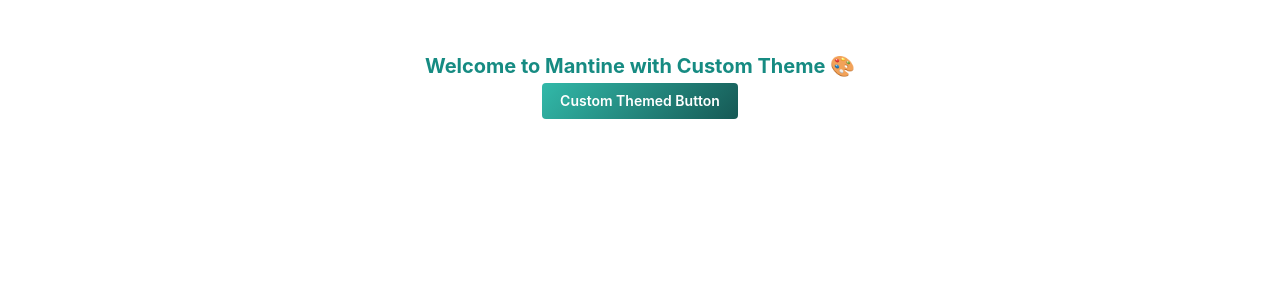
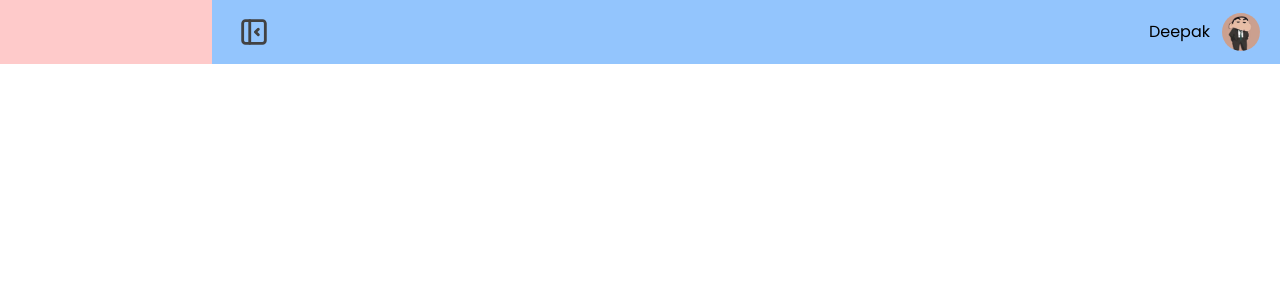
Before and after one commit to deepakdey412/Hospital-Management-System, a React (Create React App) app in the folder FRONTEND/hms-frontend/: page / in a window 1280 px wide. Shown: the top 300 px of the page. Built offline with nearby package versions, Linux system fonts and the light colour scheme.

Commit message:
Update frontend

```diff
--- a/FRONTEND/hms-frontend/package.json
+++ b/FRONTEND/hms-frontend/package.json
@@ -10,6 +10,7 @@
     "@mantine/hooks": "^8.3.6",
     "@mantine/modals": "^8.3.6",
     "@mantine/notifications": "^8.3.6",
+    "@tabler/icons-react": "^3.35.0",
     "@tailwindcss/cli": "^4.1.16",
     "@testing-library/dom": "^10.4.1",
     "@testing-library/jest-dom": "^6.9.1",
--- a/FRONTEND/hms-frontend/public/index.html
+++ b/FRONTEND/hms-frontend/public/index.html
@@ -24,6 +24,11 @@
       work correctly both with client-side routing and a non-root public URL.
       Learn how to configure a non-root public URL by running `npm run build`.
     -->
+
+      <link rel="preconnect" href="https://fonts.googleapis.com">
+<link rel="preconnect" href="https://fonts.gstatic.com" crossorigin>
+<link href="https://fonts.googleapis.com/css2?family=Merriweather:ital,opsz,wght@0,18..144,300..900;1,18..144,300..900&family=Poppins:ital,wght@0,100;0,200;0,300;0,400;0,500;0,600;0,700;0,800;0,900;1,100;1,200;1,300;1,400;1,500;1,600;1,700;1,800;1,900&display=swap" rel="stylesheet">
+
     <title>React App</title>
   </head>
   <body>
--- a/FRONTEND/hms-frontend/src/App.tsx
+++ b/FRONTEND/hms-frontend/src/App.tsx
@@ -1,10 +1,14 @@
 import './App.css';
 import '@mantine/core/styles.css';
-import { MantineProvider, createTheme, Button, Text } from '@mantine/core';
+import { MantineProvider, createTheme, Button, Text, Title } from '@mantine/core';
+import { IconAbacus } from '@tabler/icons-react';
+import AppRoutes from './Routes/AppRoutes';
 
 // ✅ Define custom theme
 const theme = createTheme({
   focusRing: "never",
+  fontFamily : "Poppins ,  sans-serif",
+  headings : {fontFamily :"Merriweather, serif"},
   colors: {
     primary: [
       '#f1fcfa', '#cff8ef', '#9ff0e1', '#67e1cf', '#32b9a9',
@@ -27,13 +31,9 @@
 export default function App() {
   return (
     <MantineProvider theme={theme}>
-      <div style={{ textAlign: 'center', marginTop: '50px' }}>
-        <Text size="xl" fw={700} c="primary.6">
-          Welcome to Mantine with Custom Theme 🎨
-        </Text>
-        <Button variant='gradient'>
-          Custom Themed Button
-        </Button>
+
+      <div>
+        <AppRoutes></AppRoutes>
       </div>
     </MantineProvider>
   );
--- /dev/null
+++ b/FRONTEND/hms-frontend/src/Components/Header/Header.tsx
@@ -0,0 +1,17 @@
+import { ActionIcon } from '@mantine/core'
+import {  IconLayoutSidebarLeftCollapse } from '@tabler/icons-react'
+import React from 'react'
+import ProfileMenu from './ProfileMenu'
+
+const Header = () => {
+  return (
+    <div  className='w-full h-16 bg-blue-300 flex justify-between px-5 items-center'>
+       <ActionIcon color="dark" size="xl" variant="transparent">
+      <IconLayoutSidebarLeftCollapse size={34}/>
+    </ActionIcon>
+    <ProfileMenu></ProfileMenu>
+    </div>
+  )
+}
+
+export default Header
--- /dev/null
+++ b/FRONTEND/hms-frontend/src/Components/Header/ProfileMenu.tsx
@@ -0,0 +1,77 @@
+import { Menu, Button, Text, Group, Avatar } from '@mantine/core';
+import {
+  IconSettings,
+  IconSearch,
+  IconPhoto,
+  IconMessageCircle,
+  IconTrash,
+  IconArrowsLeftRight,
+} from '@tabler/icons-react';
+
+function ProfileMenu() {
+  return (
+    <Menu shadow="md" width={220}>
+      <Menu.Target>
+        <div className='flex items-center gap-3' >
+<span>Deepak </span>
+        <Avatar src="avatar.png" alt="it's me" />
+        </div>
+      </Menu.Target>
+
+      <Menu.Dropdown>
+        <Menu.Label>Application</Menu.Label>
+
+        <Menu.Item>
+          <Group gap="sm">
+            <IconSettings size={16} />
+            <Text>Settings</Text>
+          </Group>
+        </Menu.Item>
+
+        <Menu.Item>
+          <Group gap="sm">
+            <IconMessageCircle size={16} />
+            <Text>Messages</Text>
+          </Group>
+        </Menu.Item>
+
+        <Menu.Item>
+          <Group gap="sm">
+            <IconPhoto size={16} />
+            <Text>Gallery</Text>
+          </Group>
+        </Menu.Item>
+
+        <Menu.Item>
+          <Group gap="sm" justify="space-between">
+            <Group gap="sm">
+              <IconSearch size={16} />
+              <Text>Search</Text>
+            </Group>
+            <Text size="xs" c="dimmed">⌘K</Text>
+          </Group>
+        </Menu.Item>
+
+        <Menu.Divider />
+
+        <Menu.Label>Danger zone</Menu.Label>
+
+        <Menu.Item>
+          <Group gap="sm">
+            <IconArrowsLeftRight size={16} />
+            <Text>Transfer my data</Text>
+          </Group>
+        </Menu.Item>
+
+        <Menu.Item>
+          <Group gap="sm">
+            <IconTrash size={16} color="red" />
+            <Text c="red">Delete my account</Text>
+          </Group>
+        </Menu.Item>
+      </Menu.Dropdown>
+    </Menu>
+  );
+}
+
+export default ProfileMenu;
--- /dev/null
+++ b/FRONTEND/hms-frontend/src/Components/Sidebar/SideBar.tsx
@@ -0,0 +1,11 @@
+import React from 'react'
+
+const SideBar = () => {
+  return (
+    <div className=' w-64 h-16 bg-red-200 '>
+
+    </div>
+  )
+}
+
+export default SideBar
--- /dev/null
+++ b/FRONTEND/hms-frontend/src/Routes/AppRoutes.tsx
@@ -0,0 +1,14 @@
+import React from 'react'
+import Header from '../Components/Header/Header'
+import SideBar from '../Components/Sidebar/SideBar'
+
+const AppRoutes = () => {
+  return (
+    <div className='flex w-full'>
+        <SideBar></SideBar>
+        <Header></Header>
+    </div>
+  )
+}
+
+export default AppRoutes
--- a/FRONTEND/hms-frontend/tailwind.config.js
+++ b/FRONTEND/hms-frontend/tailwind.config.js
@@ -4,7 +4,41 @@
     "./src/**/*.{js,jsx,ts,tsx}",
   ],
   theme: {
-    extend: {},
+    extend: {
+        fontFamily :{
+            body : 'Poppins, sans-serif',
+            sans : 'Poppins, sans-serif',
+            heading : 'Merriweather, serif'
+        },
+        primary: {
+        '50': '#f1fcfa',
+        '100': '#cff8ef',
+        '200': '#9ff0e1',
+        '300': '#67e1cf',
+        '400': '#32b9a9',
+        '500': '#1fad9f',
+        '600': '#168b82',
+        '700': '#166f69',
+        '800': '#165955',
+        '900': '#174a47',
+        '950': '#072c2b',
+    },
+       'neutral': {
+         '50': '#f6f6f6',
+        '100': '#e7e7e7',
+        '200': '#d1d1d1',
+        '300': '#b0b0b0',
+        '400': '#888888',
+        '500': '#6d6d6d',
+        '600': '#5d5d5d',
+        '700': '#4f4f4f',
+        '800': '#454545',
+        '900': '#3d3d3d',
+        '950': '#000000',
+
+        },
+
+    },
   },
   plugins: [],
 };
```
Also changed, not shown: FRONTEND/hms-frontend/public/avatar.png (added), 1 other file (tests, documents, lock files or other folders).
